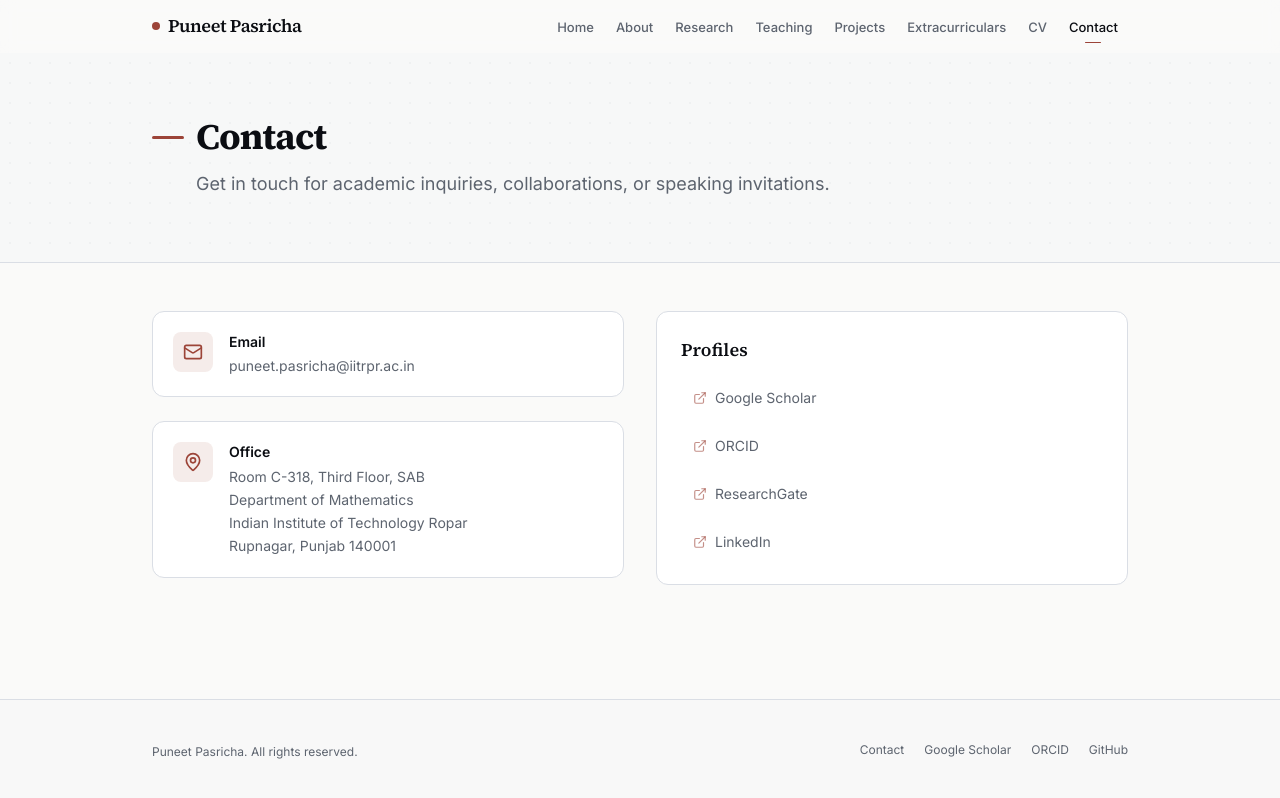
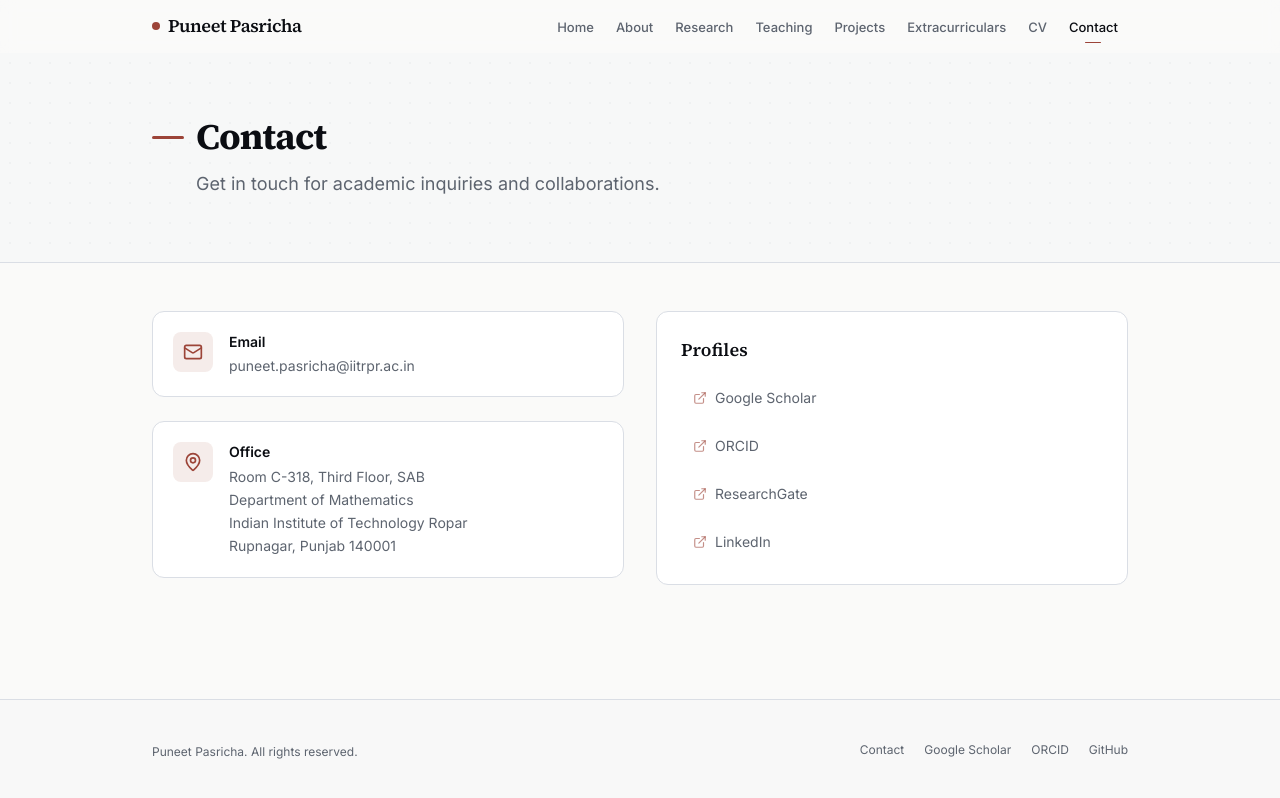
Before and after one commit to drpasricha/drpasricha.github.io, a Next.js app: page /contact in a window 1280 px wide. Built offline with nearby package versions, Linux system fonts and the light colour scheme.

Commit message:
Update page.tsx

```diff
--- a/app/contact/page.tsx
+++ b/app/contact/page.tsx
@@ -12,7 +12,7 @@ export default function ContactPage() {
     <div>
       <PageHeader
         title="Contact"
-        description="Get in touch for academic inquiries, collaborations, or speaking invitations."
+        description="Get in touch for academic inquiries and collaborations."
       />
       <div className="mx-auto max-w-5xl px-6">
         <Section>
```
